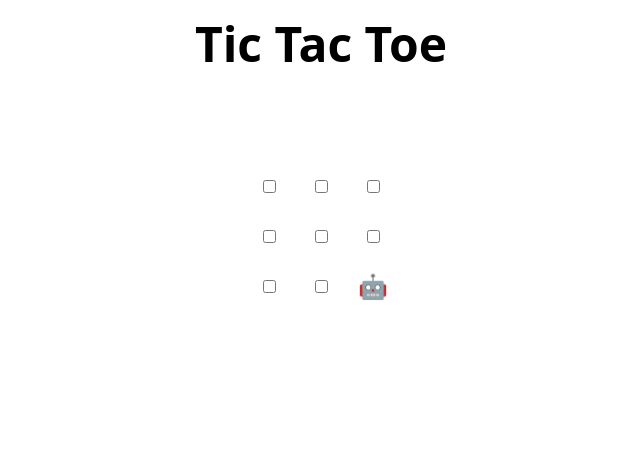
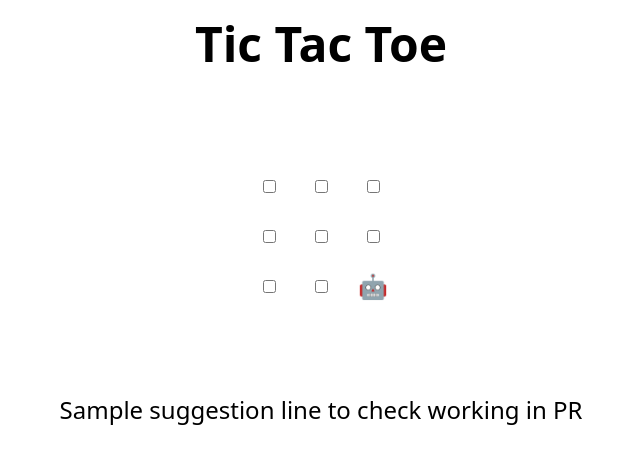
Before and after one commit to khsh13/course-name, a plain HTML site: page index.html in a window 1280 px wide. Shown: the whole page, without its empty margins (319-959 px from the left). Drawn offline with Linux system fonts and the light colour scheme.

Commit message:
Update index.html
Added a suggestion in my index file PR

```diff
--- a/index.html
+++ b/index.html
@@ -48,6 +48,7 @@
 </table>
 
 <h2 hidden>Game over, refresh to play again 🧑‍💻 🤖!</h2>
+Sample suggestion line to check working in PR
 
 <script>
   // Initialization
```
